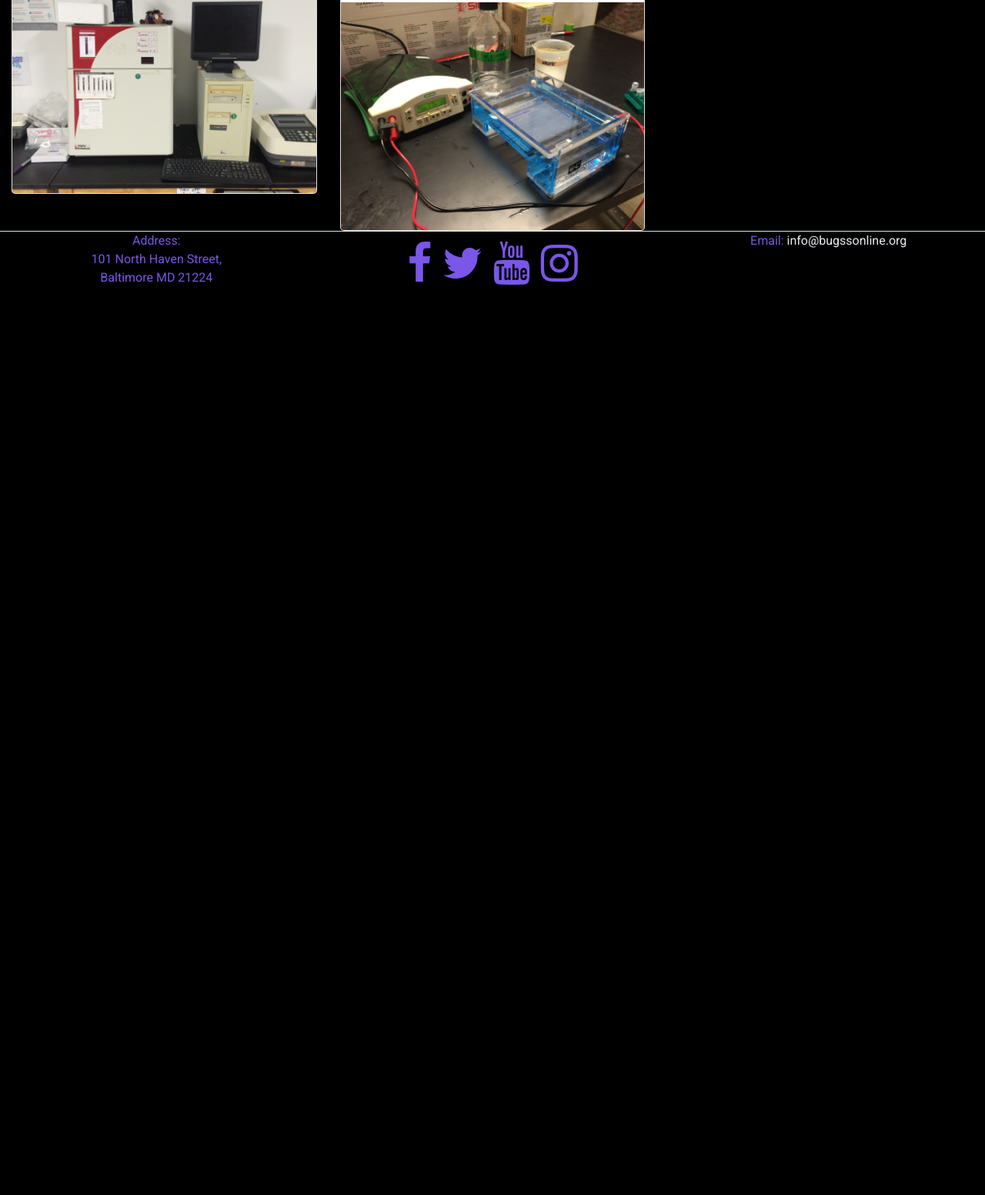
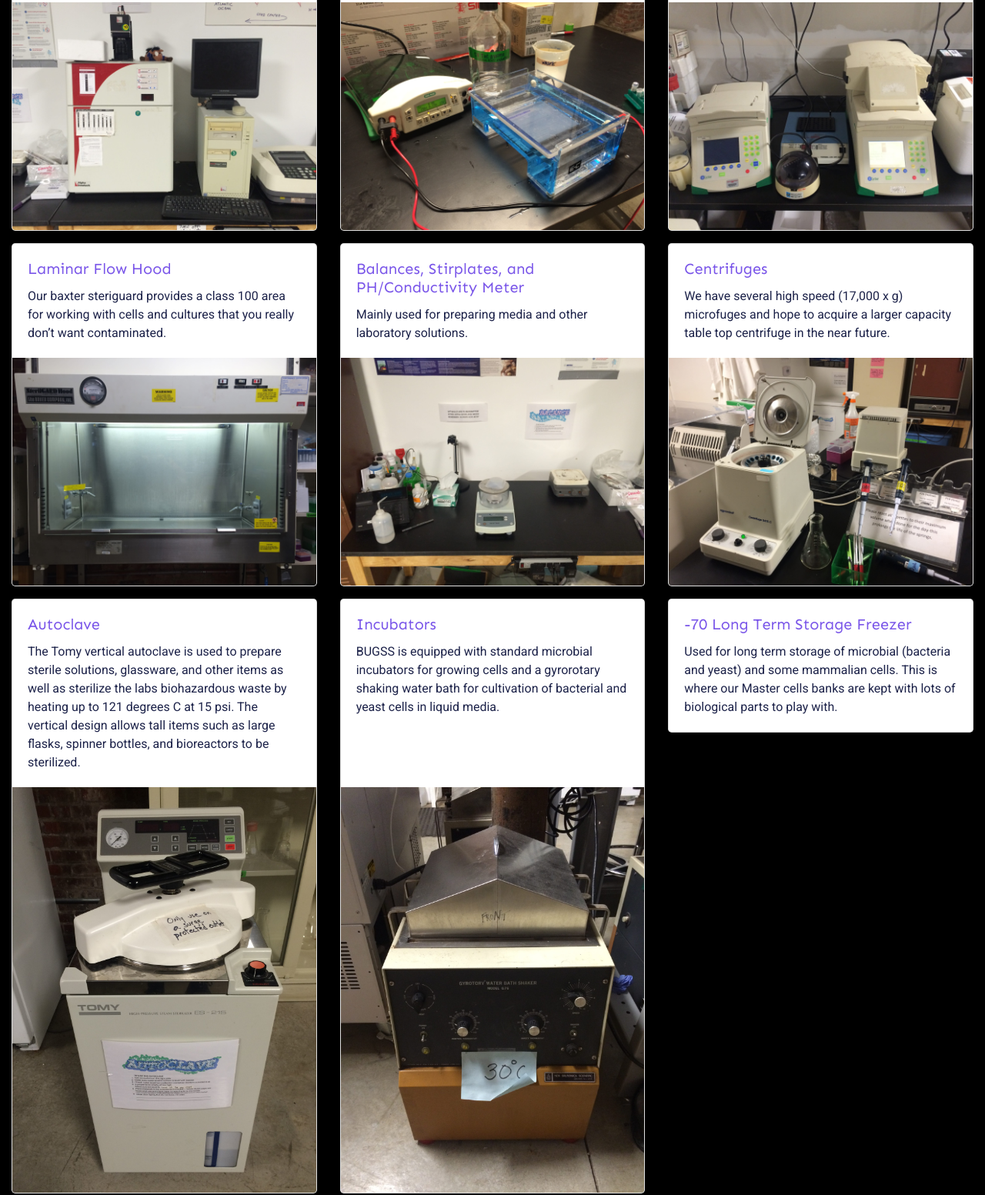
Before and after one commit to jdbennett94/project-alyssa-josh, a plain HTML site: page web pages/Scientists/LabResources.html in a window 1280 px wide. Shown: the part 750-2303 px from the top of the page at 77% size. Before the commit the page ends 1135 px from the top, so only its background shows below. Drawn offline with nearby package versions, Linux system fonts and the light colour scheme.

Commit message:
Lab Resources Page

```diff
--- a/web pages/Scientists/LabResources.html
+++ b/web pages/Scientists/LabResources.html
@@ -100,36 +100,101 @@
             BUGSS is a Biosafety Level 1 lab. Anything not listed on our pre-approved list of substances and organisms will need to be approved by our Biosafety officer before being brought into the lab.</p>
         </div>
 
-        <div class="row">
+        <div class="row mb-3">
           <div class="col-md-4">
-            <div class="card">
+            <div class="card h-100">
               <div class="card-body">
                 <h5 class="card-title">Gel Documentation: Alpha Innotech Gel Imager</h5>
-                <p class="card-text">It’s an oldy but a goody. Our Alpha Innotech gel imager uses a cooled CCD camera to allow us to capture images of stained DNA, protein and chemiluminescent western blots. The software can be configured to do densitometry and quantification of specific bands and we can use the white light illumination to image cells.</p>
+                <p class="card-text">It’s an oldy but a goody. Our Alpha Innotech gel imager uses a cooled CCD camera to allow us to capture images of stained DNA, protein and chemiluminescent western blots. The software can be configured to do
+                  densitometry and quantification of specific bands and we can use the white light illumination to image cells.</p>
               </div>
               <img class="card-img-bottom" src="../../media/image-8-e1501803301692.jpeg" alt="Alpha Innotech Gel Imager">
             </div>
           </div>
           <div class="col-md-4">
-            <div class="card">
+            <div class="card h-100">
               <div class="card-body">
                 <h5 class="card-title">Electrophoresis Machines</h5>
-                <p class="card-text">Electrophoresis units galore. BUGSS was able to scarf up some great electrophoresis gear from a company going out of buisness. We’ve got units for running small pre-formed protein gels and for running larger pour your own polyacrylamide gels as well as doing 2D electrophoresis. If western blotting is your thing we’ve got both tank and semi-dry units. We’ve also got a selection of horizontal electrophoresis units, and even a complete CHEF DRII unit!</p>
+                <p class="card-text">Electrophoresis units galore. BUGSS was able to scarf up some great electrophoresis gear from a company going out of buisness. We’ve got units for running small pre-formed protein gels and for running larger pour
+                  your own polyacrylamide gels as well as doing 2D electrophoresis. If western blotting is your thing we’ve got both tank and semi-dry units. We’ve also got a selection of horizontal electrophoresis units, and even a complete CHEF
+                  DRII unit!</p>
               </div>
               <img class="card-img-bottom" src="../../media/image-12-e1501807794763.jpeg" alt="Electrophoresis Machines">
             </div>
           </div>
-          <div class="col-md-4"></div>
+          <div class="col-md-4">
+            <div class="card h-100">
+              <div class="card-body">
+                <h5 class="card-title">PCR Machines</h5>
+                <p class="card-text">Come and see what your grand-pappy did PCR with! Actually we’ve got both the old and new at BUGSS, an original Perkin Elmer 480 machine circa 1988, and a BioRad icycler with dual 48 well blocks and a 96 well
+                  module. No RT-PCR units yet, but we’re keeping our eyes open.</p>
+                <a href="../../media/icycler_manual.pdf" class="btn btn-primary"> iCycler Thermocycler Manual </a>
+              </div>
+              <img class="card-img-bottom" src="../../media/image-6-e1501803423710.jpeg" alt="PCR Machines">
+            </div>
+          </div>
+        </div>
+        <div class="row mb-3">
+          <div class="col-md-4">
+            <div class="card h-100">
+              <div class="card-body">
+                <h5 class="card-title">Laminar Flow Hood</h5>
+                <p class="card-text">Our baxter steriguard provides a class 100 area for working with cells and cultures that you really don’t want contaminated.</p>
+              </div>
+              <img class="card-img-bottom" src="../../media/image-9-e1501803664939.jpeg" alt="Flow Hood">
+            </div>
+          </div>
+          <div class="col-md-4">
+            <div class="card h-100">
+              <div class="card-body">
+                <h5 class="card-title">Balances, Stirplates, and PH/Conductivity Meter</h5>
+                <p class="card-text">Mainly used for preparing media and other laboratory solutions.</p>
+              </div>
+              <img class="card-img-bottom" src="../../media/image-7-e1501804378410.jpeg" alt="Centrifuges">
+            </div>
+          </div>
+          <div class="col-md-4">
+            <div class="card h-100">
+              <div class="card-body">
+                <h5 class="card-title">Centrifuges</h5>
+                <p class="card-text">We have several high speed (17,000 x g) microfuges and hope to acquire a larger capacity table top centrifuge in the near future.</p>
+              </div>
+              <img class="card-img-bottom" src="../../media/image-11-e1501804315638.jpeg" alt="Centrifuges">
+            </div>
+          </div>
         </div>
         <div class="row">
-          <div class="col-md-4"></div>
-          <div class="col-md-4"></div>
-          <div class="col-md-4"></div>
-        </div>
-        <div class="row">
-          <div class="col-md-4"></div>
-          <div class="col-md-4"></div>
-          <div class="col-md-4"></div>
+          <div class="col-md-4">
+            <div class="card h-100">
+              <div class="card-body">
+                <h5 class="card-title">Autoclave</h5>
+                <p class="card-text">The Tomy vertical autoclave is used to prepare sterile solutions, glassware, and other items as well as sterilize the labs biohazardous waste by heating up to 121 degrees C at 15 psi. The vertical design allows
+                  tall items such as large flasks, spinner bottles, and bioreactors to be sterilized.</p>
+              </div>
+              <img class="card-img-bottom" src="../../media/image-5-e1501803888385.jpeg" alt="Autoclave">
+            </div>
+          </div>
+          <div class="col-md-4">
+            <div class="card h-100">
+              <div class="card-body">
+                <h5 class="card-title">Incubators</h5>
+                <p class="card-text">BUGSS is equipped with standard microbial incubators for growing cells and a gyrorotary shaking water bath for cultivation of bacterial and yeast cells in liquid media.</p>
+              </div>
+              <img class="card-img-bottom" src="../../media/image-4-e1501804480324.jpeg" alt="Incubators">
+            </div>
+          </div>
+          <div class="col-md-4">
+            <div class="card">
+              <div class="card-body">
+                <h5 class="card-title">-70 Long Term Storage Freezer</h5>
+                <p class="card-text">Used for long term storage of microbial (bacteria and yeast) and some mammalian cells. This is where our Master cells banks are kept with lots of biological parts to play with.</p>
+              </div>
+            </div>
+
+
+
+
+          </div>
         </div>
 
       </div>
@@ -137,7 +202,7 @@
     </div>
 
     <!--FOOTER Default BG/ACCENT TEXT-->
-    <footer class="border-top">
+    <footer class="border-top mt-3">
       <!-- Add font awesome icons -->
 
       <div class="row justify-content-around text-center">
```
Also changed, not shown: media/image-11-e1501804315638.jpeg (added), media/image-4-e1501804480324.jpeg (added), media/image-5-e1501803888385.jpeg (added), media/image-6-e1501803423710.jpeg (added), media/image-7-e1501804378410.jpeg (added), media/image-9-e1501803664939.jpeg (added), 1 other file.
